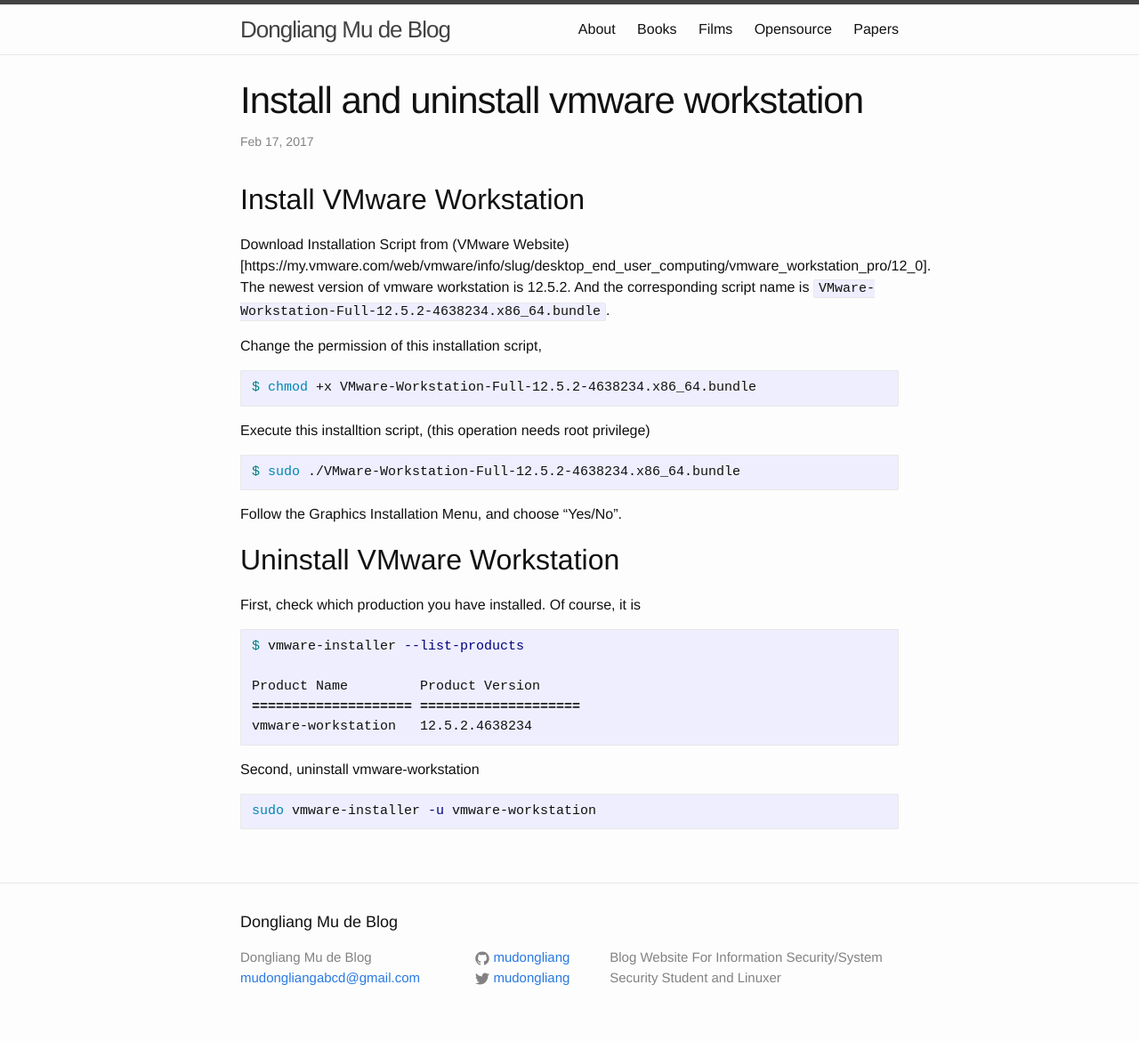
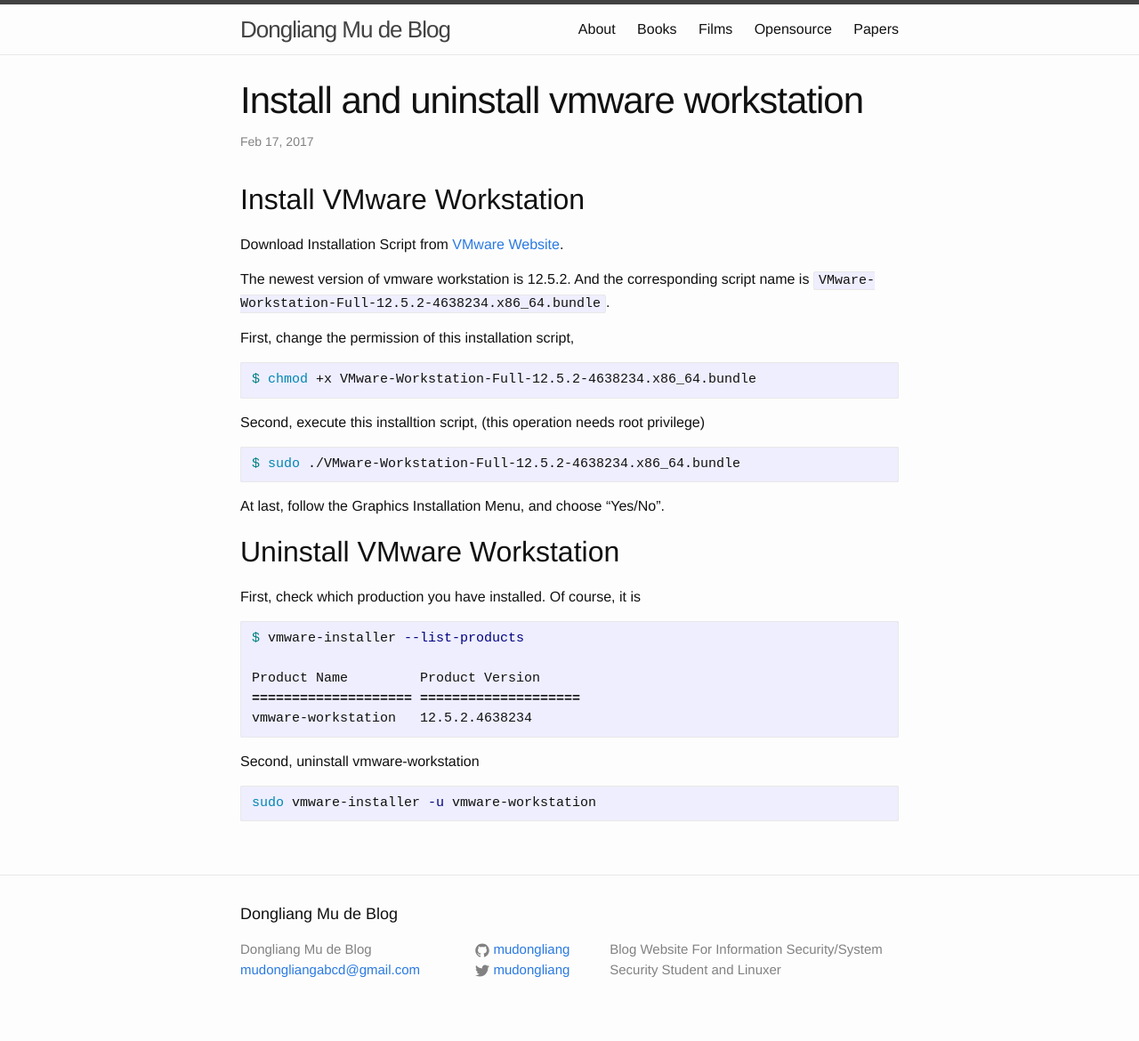
Before and after one commit to mudongliang/mudongliang.github.io, a Jekyll site: the page built from _posts/2017-02-17-install-and-uninstall-vmware-workstation.md, in a window 1280 px wide. Shown: the whole page at 89% size. Built offline with Jekyll 4.4.1, drawn with Linux system fonts in a browser that asks for light colours.

Commit message:
fix one link problem

````diff
--- a/_posts/2017-02-17-install-and-uninstall-vmware-workstation.md
+++ b/_posts/2017-02-17-install-and-uninstall-vmware-workstation.md
@@ -9,20 +9,23 @@
 
 ## Install VMware Workstation
 
-Download Installation Script from (VMware Website)[https://my.vmware.com/web/vmware/info/slug/desktop_end_user_computing/vmware_workstation_pro/12_0]. The newest version of vmware workstation is 12.5.2. And the corresponding script name is `VMware-Workstation-Full-12.5.2-4638234.x86_64.bundle`.
+Download Installation Script from [VMware Website](https://my.vmware.com/web/vmware/info/slug/desktop_end_user_computing/vmware_workstation_pro/12_0).
 
-Change the permission of this installation script,
+The newest version of vmware workstation is 12.5.2. And the corresponding script name is `VMware-Workstation-Full-12.5.2-4638234.x86_64.bundle`.
+
+First, change the permission of this installation script,
 
 ```sh
 $ chmod +x VMware-Workstation-Full-12.5.2-4638234.x86_64.bundle
 ```
-Execute this installtion script, (this operation needs root privilege)
+
+Second, execute this installtion script, (this operation needs root privilege)
 
 ```sh
 $ sudo ./VMware-Workstation-Full-12.5.2-4638234.x86_64.bundle
 ```
 
-Follow the Graphics Installation Menu, and choose "Yes/No".
+At last, follow the Graphics Installation Menu, and choose "Yes/No".
 
 
 ## Uninstall VMware Workstation
````
